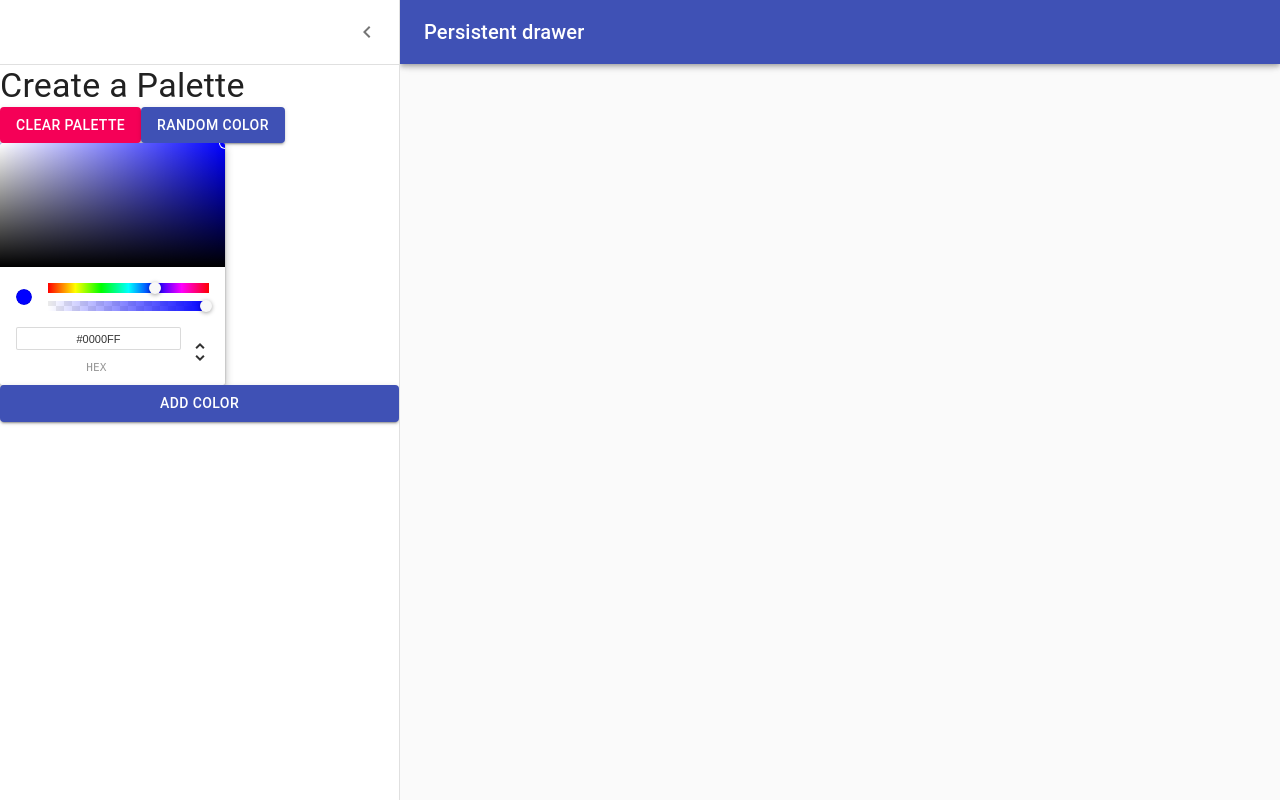
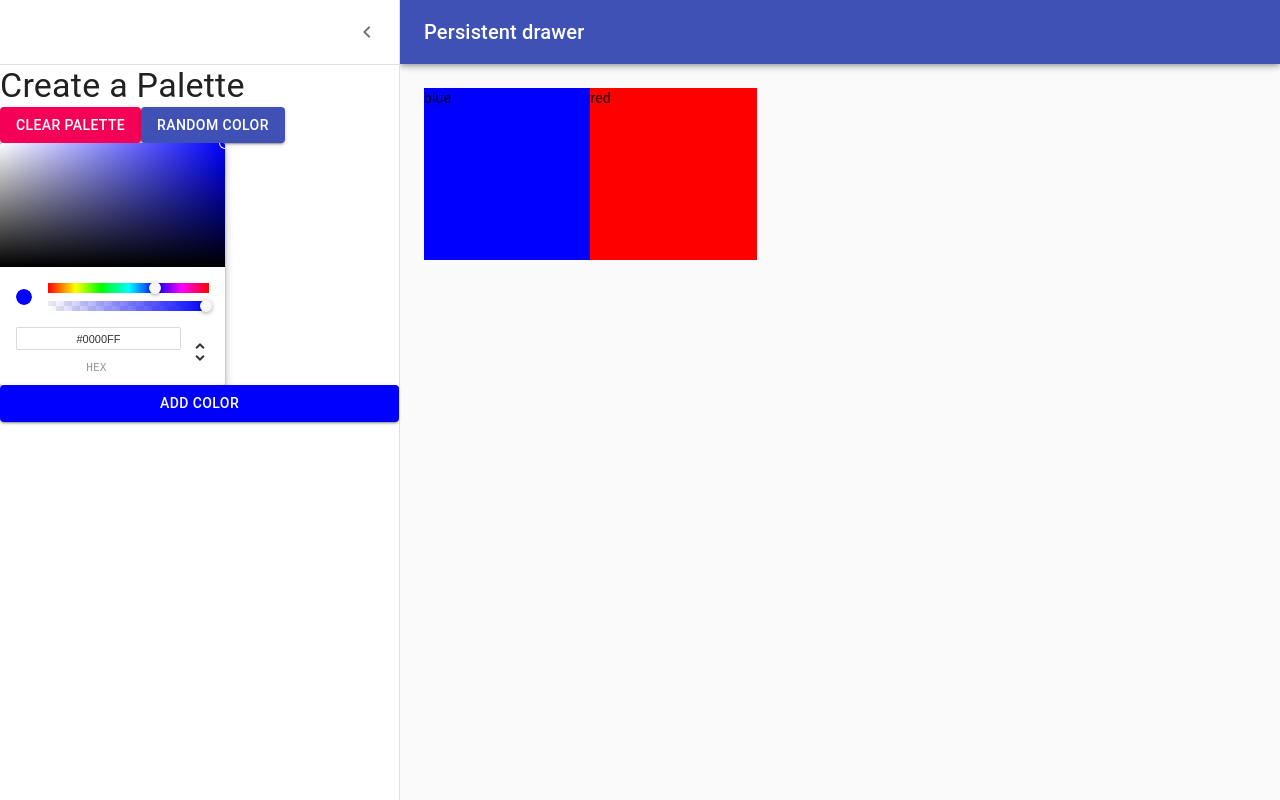
Before and after one commit to Scientist-Ansh/colors-project, a React (Create React App) app: page /palette/new in a window 1280 px wide. Both pictures are taken after a click on the button "open drawer". Built offline with nearby package versions, Linux system fonts and the light colour scheme.

Commit message:
add draggable color box

```diff
--- /dev/null
+++ b/src/components/DraggableColorBox.js
@@ -0,0 +1,24 @@
+import React from 'react';
+import { withStyles } from '@material-ui/styles';
+
+const styles = {
+    box:{
+        width: "20%",
+        height: "25%",
+        margin: "0 auto",
+        cursor: "pointer",
+        display: "inline-block",
+        position: "relative",
+        marginBottom: "-3.8px",
+    }
+}
+
+const DraggableColorBox=(props)=>{
+    return(
+        <div className={props.classes.box} style={{backgroundColor:props.color}}>
+            {props.color}
+        </div>
+    )
+}
+
+export default withStyles(styles)(DraggableColorBox);
--- a/src/components/NewPaletteForm.js
+++ b/src/components/NewPaletteForm.js
@@ -1,4 +1,6 @@
-import React from 'react';
+import React, { useState } from 'react';
+
+import DraggableColorBox from './DraggableColorBox';
 
 // drawer Component
 import clsx from 'clsx';
@@ -58,6 +60,7 @@ const useStyles = makeStyles((theme) => ({
         justifyContent: 'flex-end',
     },
     content: {
+        height:'calc(100vh - 64px)',
         flexGrow: 1,
         padding: theme.spacing(3),
         transition: theme.transitions.create('margin', {
@@ -76,8 +79,12 @@ const useStyles = makeStyles((theme) => ({
 }));
 
 export default function NewPaletteForm() {
+    const [currentColor, setCurrentColor] = useState("blue");
+    const [colors, setColors] = useState(['blue','red']);
+
+
     const classes = useStyles();
-    const [open, setOpen] = React.useState(false);
+    const [open, setOpen] = useState(false);
 
     const handleDrawerOpen = () => {
         setOpen(true);
@@ -132,8 +139,14 @@ export default function NewPaletteForm() {
                     <Button variant="contained" color="primary">Random Color</Button>
                 </div>
 
-                <ChromePicker color="blue" onChangeComplete={newColor => console.log(newColor)} />
-                <Button variant="contained" color="primary">Add Color</Button>
+                <ChromePicker
+                    color={currentColor}
+                    onChangeComplete={newColor => setCurrentColor(newColor.hex)}
+                />
+                <Button variant="contained" color="primary" style={{ backgroundColor: currentColor }}
+                onClick={()=>setColors([...colors,currentColor])}>
+                    Add Color
+                </Button>
 
             </Drawer>
             <main
@@ -142,6 +155,7 @@ export default function NewPaletteForm() {
                 })}
             >
                 <div className={classes.drawerHeader} />
+                {colors.map(color=><DraggableColorBox color={color}/>)}
             </main>
         </div>
     );
```
